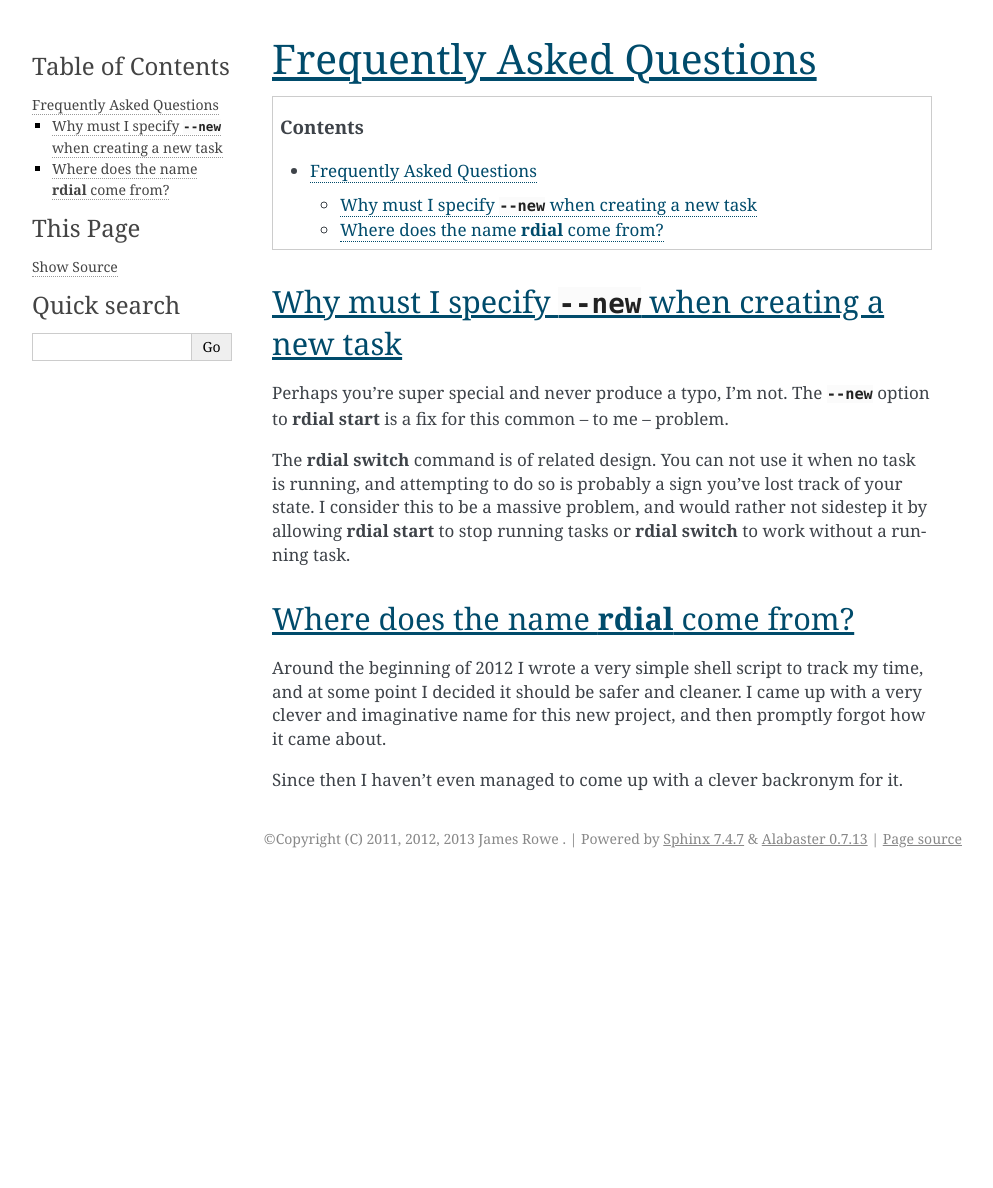
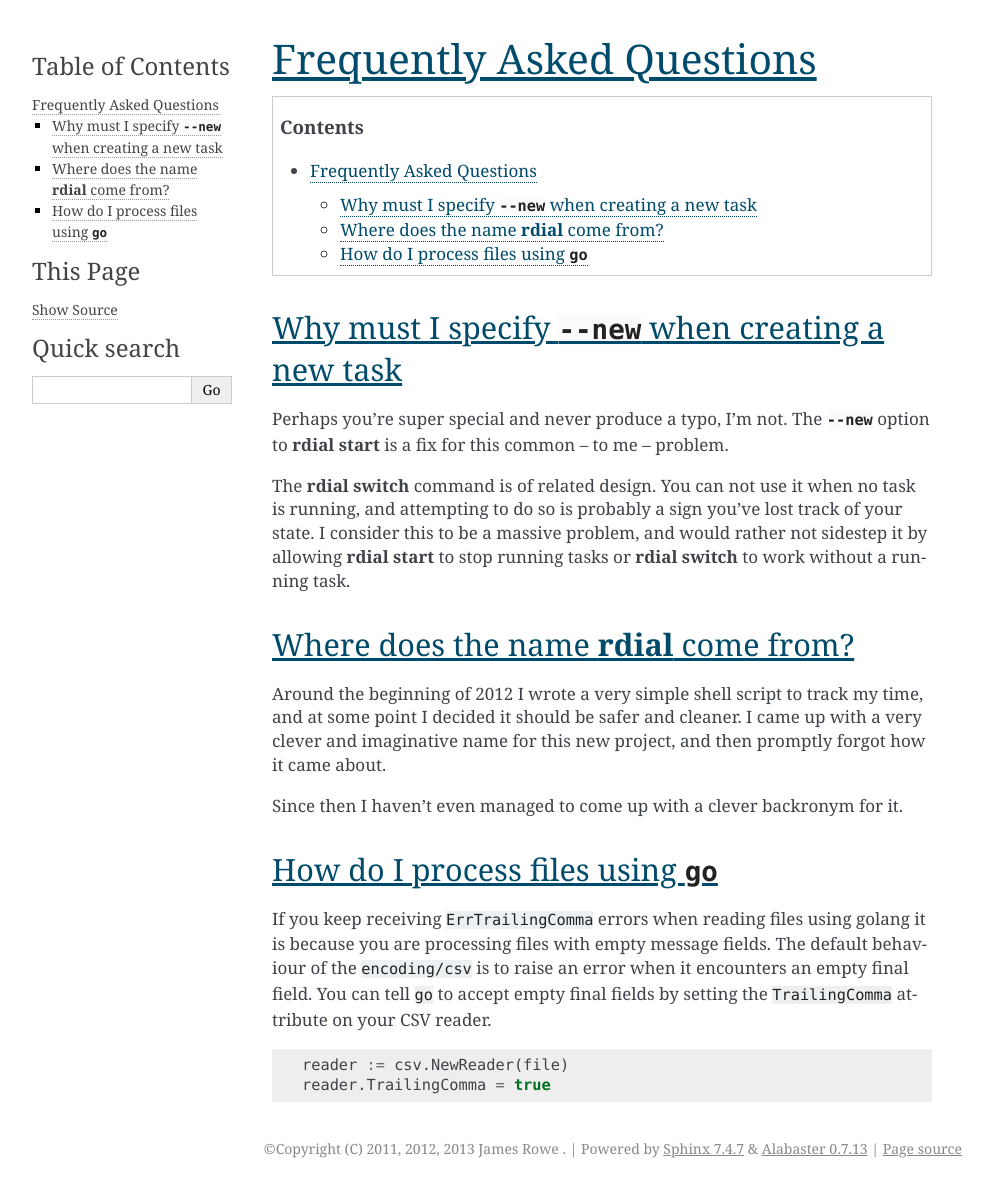
Before and after one commit to JNRowe/rdial, a Sphinx documentation site: the page built from doc/faq.rst, in a window 1280 px wide. Shown: the whole page, without its empty margins (148-1141 px from the left). Built offline with Sphinx 7.4.7, drawn with Linux system fonts in a browser that asks for light colours; before the commit the page ends 900 px from its top, so only the background shows below that.

Commit message:
Add hint for processing data files with go
Thanks to James Gaffney for the bug-ish report!

```diff
--- a/README.rst
+++ b/README.rst
@@ -85,7 +85,7 @@ Patches
 Bug reports
 '''''''''''
 
-* <your name here?>
+* James Gaffney
 
 Ideas
 '''''
--- a/doc/faq.rst
+++ b/doc/faq.rst
@@ -30,3 +30,17 @@ forgot how it came about.
 Since then I haven't even managed to come up with a clever backronym for it.
 
 .. Perhaps, Reducing Dedication In Actual Labour?
+
+How do I process files using ``go``
+'''''''''''''''''''''''''''''''''''
+
+If you keep receiving ``ErrTrailingComma`` errors when reading files using
+golang it is because you are processing files with empty message fields.  The
+default behaviour of the ``encoding/csv`` is to raise an error when it
+encounters an empty final field.  You can tell ``go`` to accept empty final
+fields by setting the ``TrailingComma`` attribute on your CSV reader.
+
+.. sourcecode:: go
+
+    reader := csv.NewReader(file)
+    reader.TrailingComma = true
```
